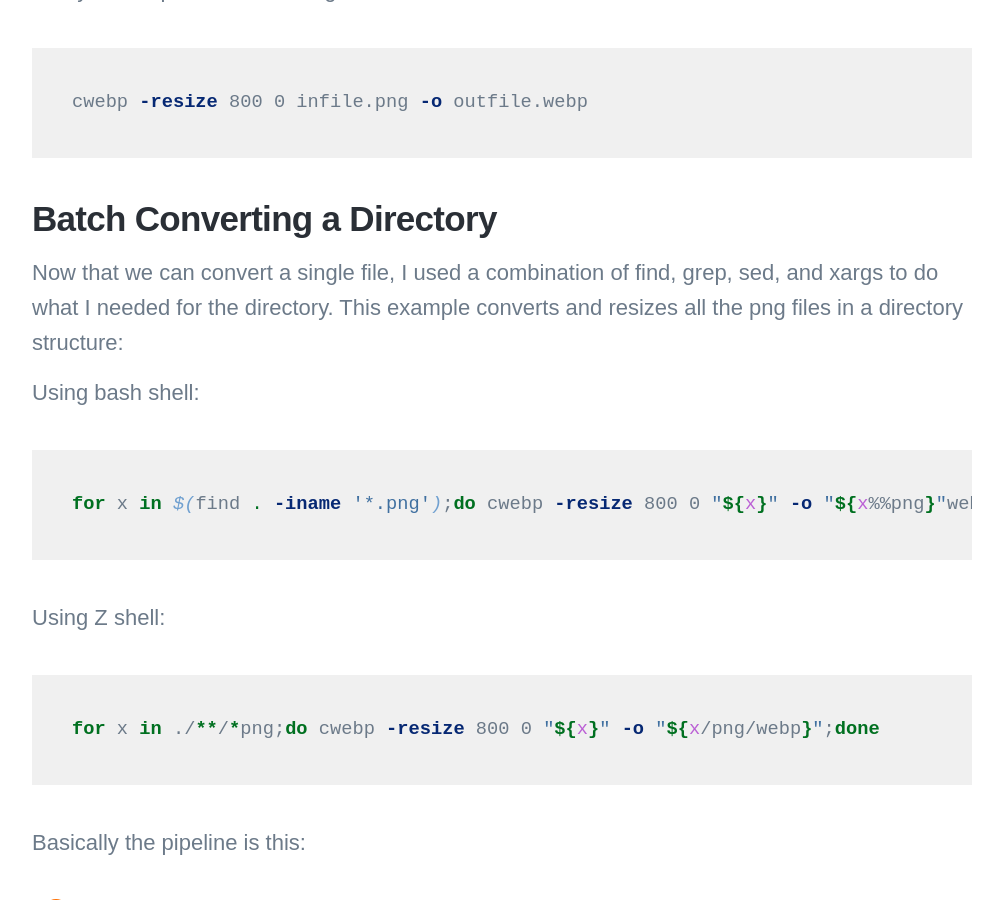
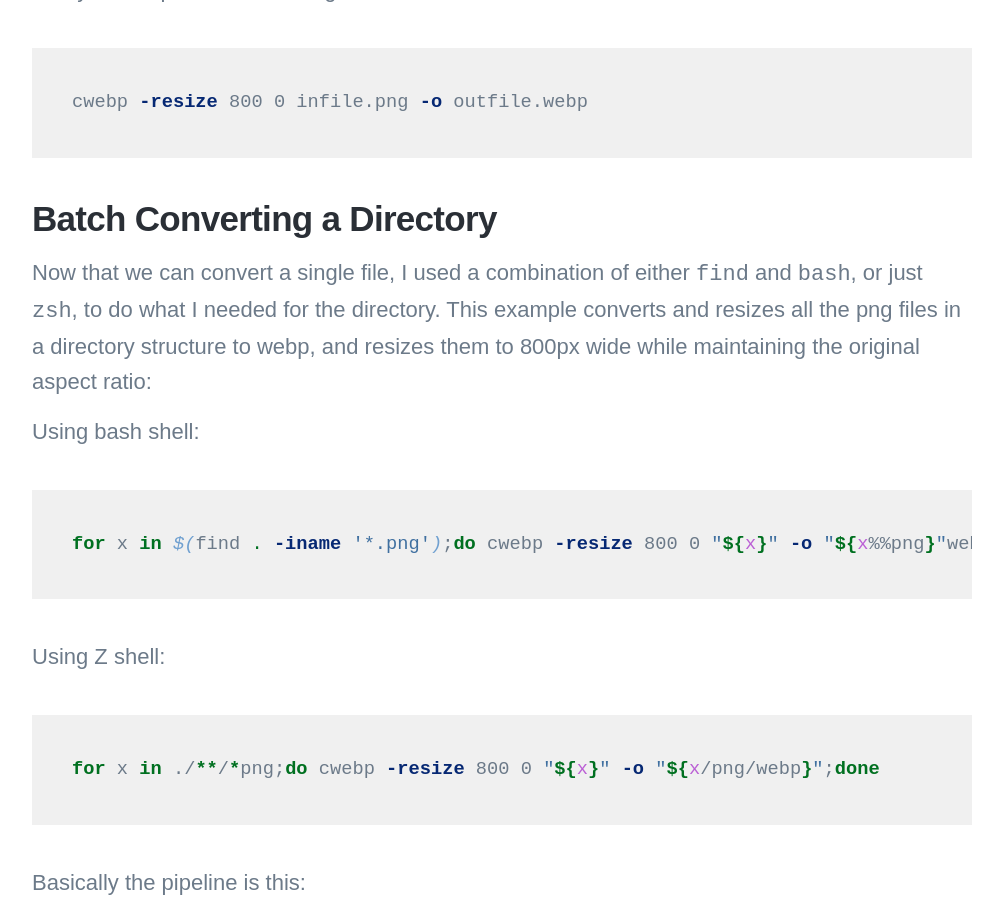
Before and after one commit to bubbafat/bubbafat.github.io, a Jekyll site: the page built from _posts/2022-03-15-converting-images-from-png-jpg-to-webp-and-resizing.md, in a window 1280 px wide and 900 px high, scrolled down 1780 px. Shown: the whole window, without its empty margins (138-1141 px from the left). Built offline with Jekyll 4.4.1, drawn with Linux system fonts in a browser that asks for light colours; nearby versions of some CDN libraries; some web fonts are replaced; comment, search, counter and statistics services are not loaded.

Commit message:
Update 2022-03-15-converting-images-from-png-jpg-to-webp-and-resizing.md
adjusted intro to batch conversion to reflect adjusted command

```diff
--- a/_posts/2022-03-15-converting-images-from-png-jpg-to-webp-and-resizing.md
+++ b/_posts/2022-03-15-converting-images-from-png-jpg-to-webp-and-resizing.md
@@ -42,7 +42,7 @@ cwebp -resize 800 0 infile.png -o outfile.webp
 
 <h2>Batch Converting a Directory</h2>
 
-Now that we can convert a single file, I used a combination of find, grep, sed, and xargs to do what I needed for the directory.  This example converts and resizes all the png files in a directory structure:
+Now that we can convert a single file, I used a combination of either `find` and `bash`, or just `zsh`, to do what I needed for the directory.  This example converts and resizes all the png files in a directory structure to webp, and resizes them to 800px wide while maintaining the original aspect ratio:
 
 Using bash shell:
 
```
